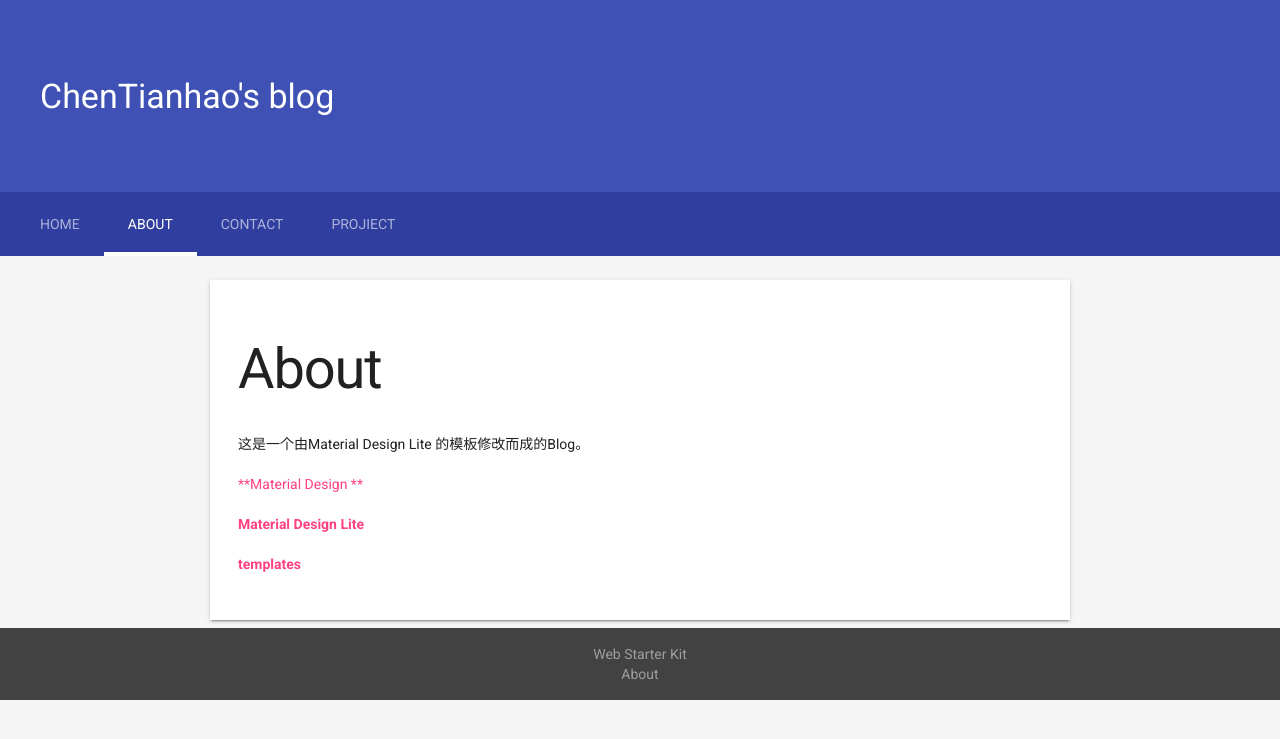
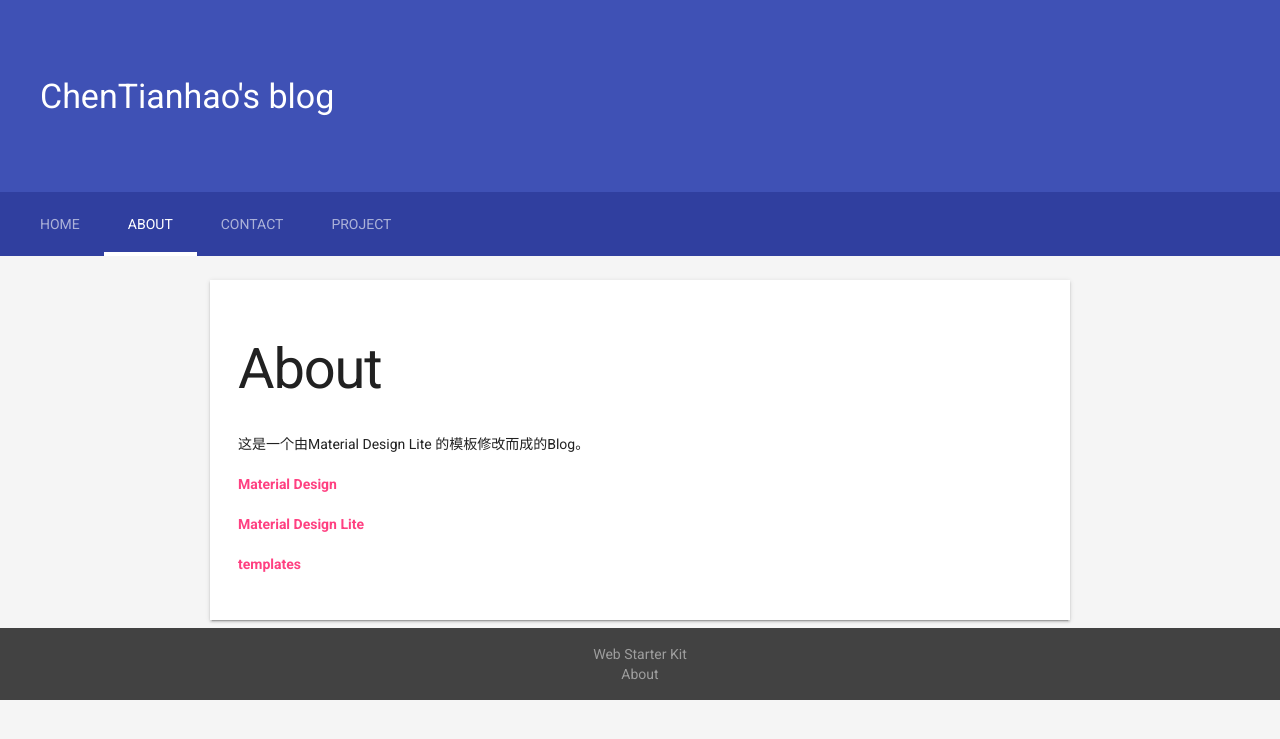
Before and after one commit to Snivyc/Snivyc.github.io, a Jekyll site: the page built from _pages/about.md, in a window 1280 px wide. Shown: the top 739 px of the page. Built offline with Jekyll 4.4.1, drawn with Linux system fonts in a browser that asks for light colours.

Commit message:
modified:   README.md 	modified:   _layouts/default.html 	modified:   _pages/about.md 	deleted:    images/bg.svg 	deleted:    images/karna-jekyll-theme-screenshot.png 	deleted:    images/karna-responsive-jekyll-theme.png 	deleted:    images/karna.png 	deleted:    images/post.png

```diff
--- a/_layouts/default.html
+++ b/_layouts/default.html
@@ -37,7 +37,7 @@ layout: compress
           {% else %}
             <a href="{{site.baseurl}}/contact/" class="mdl-layout__tab">CONTACT</a>
           {% endif %}
-          <a href="https://github.com/snivyc/mdl" class="mdl-layout__tab">PROJIECT</a>
+          <a href="https://github.com/snivyc/mdl" class="mdl-layout__tab">PROJECT</a>
         </div>
       </header>
   <main class="mdl-layout__content">
--- a/_pages/about.md
+++ b/_pages/about.md
@@ -6,7 +6,7 @@ permalink: /about/
 
 这是一个由Material Design Lite 的模板修改而成的Blog。
 
-[**Material Design **](https://material.io/guidelines/)
+[**Material Design**](https://material.io/guidelines/)
 
 [**Material Design Lite**](https://getmdl.io/index.html)
 
```
Also changed, not shown: README.md, images/bg.svg (deleted), images/karna-jekyll-theme-screenshot.png (deleted), images/karna-responsive-jekyll-theme.png (deleted), images/karna.png (deleted), images/post.png (deleted).
